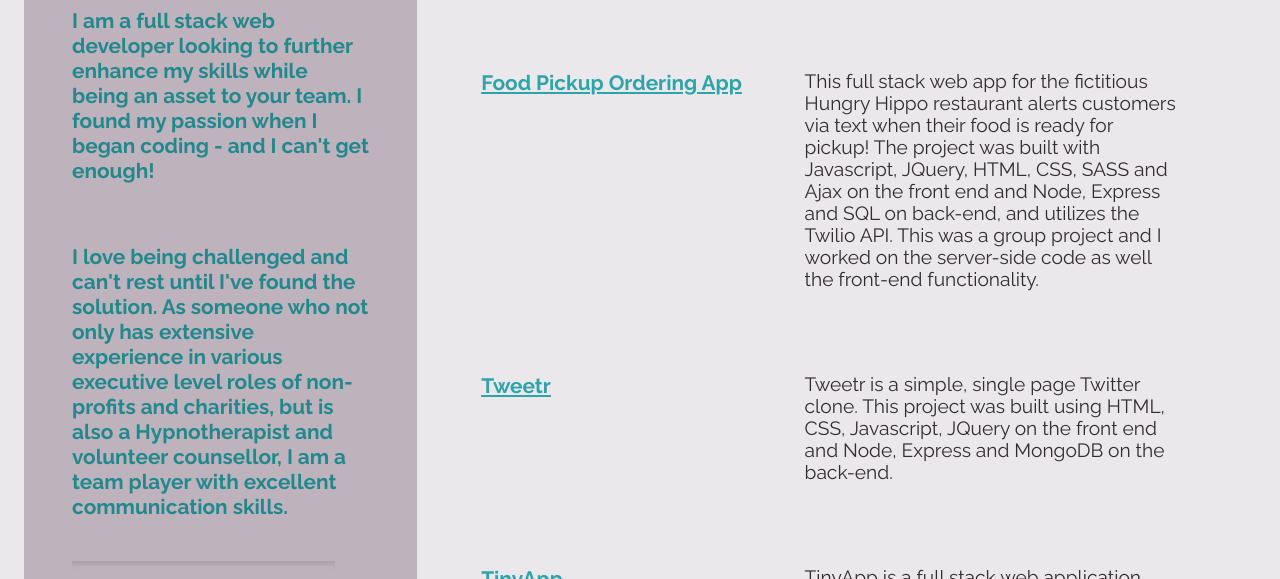
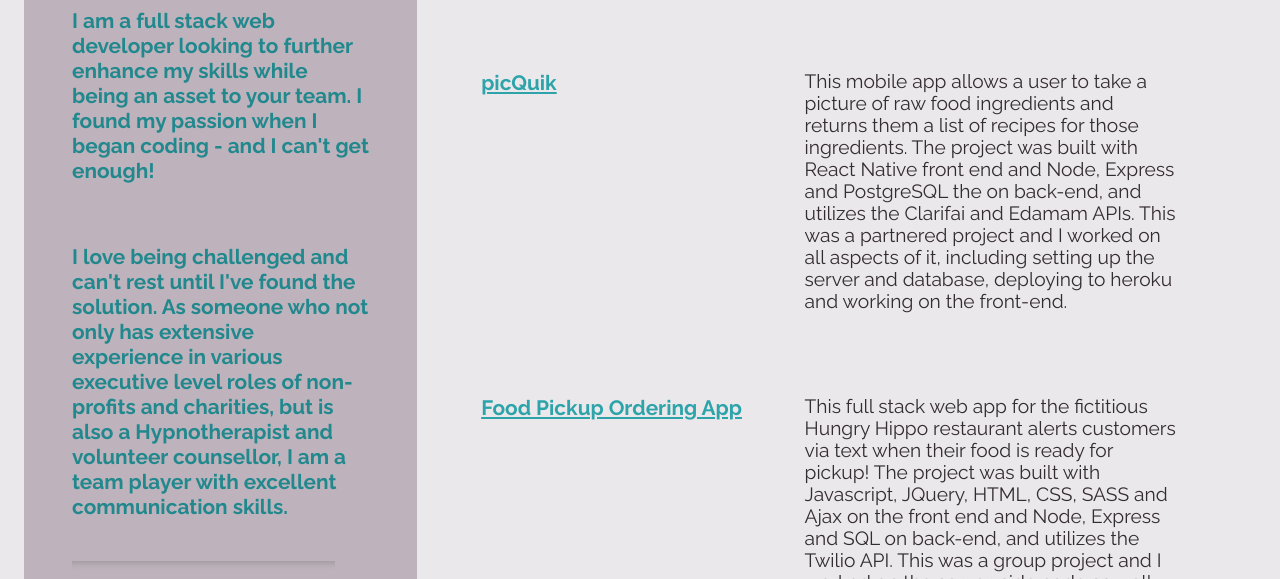
Before and after one commit to HypnoMama/HypnoMama.github.io, a plain HTML site: page index.html in a window 1280 px wide. Shown: the part 742-1321 px from the top of the page. Drawn offline with Linux system fonts and the light colour scheme.

Commit message:
added picQuik to projects

```diff
--- a/index.html
+++ b/index.html
@@ -108,6 +108,15 @@
       </div>
 
       <div class="projects">
+
+      <div class="work">
+          <div class="title-date">
+              <a class="links"href="https://github.com/HypnoMama/picquick" target="_blank">picQuik</a>
+          </div>
+          <div class="work-description">
+            <p>This mobile app allows a user to take a picture of raw food ingredients and returns them a list of recipes for those ingredients. The project was built with React Native front end and Node, Express and PostgreSQL the on back-end, and utilizes the Clarifai and Edamam APIs. This was a partnered project and I worked on all aspects of it, including setting up the server and database, deploying to heroku and working on the front-end.</p>
+          </div>
+        </div>
 
        <div class="work">
           <div class="title-date">
```
